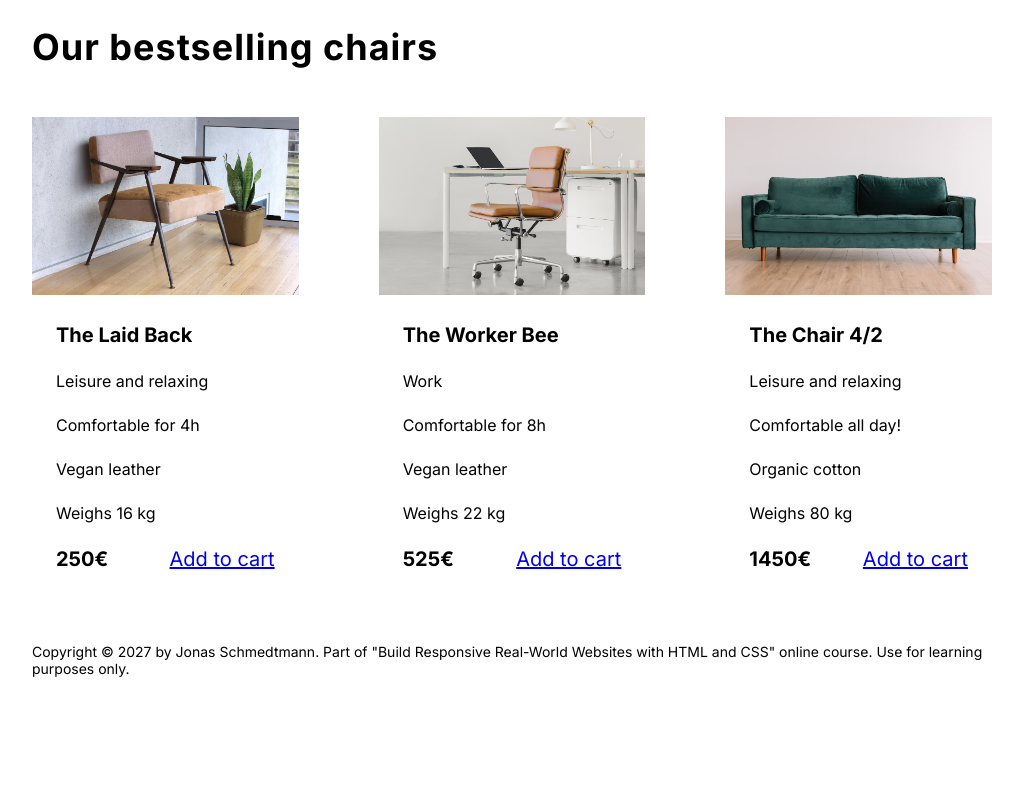
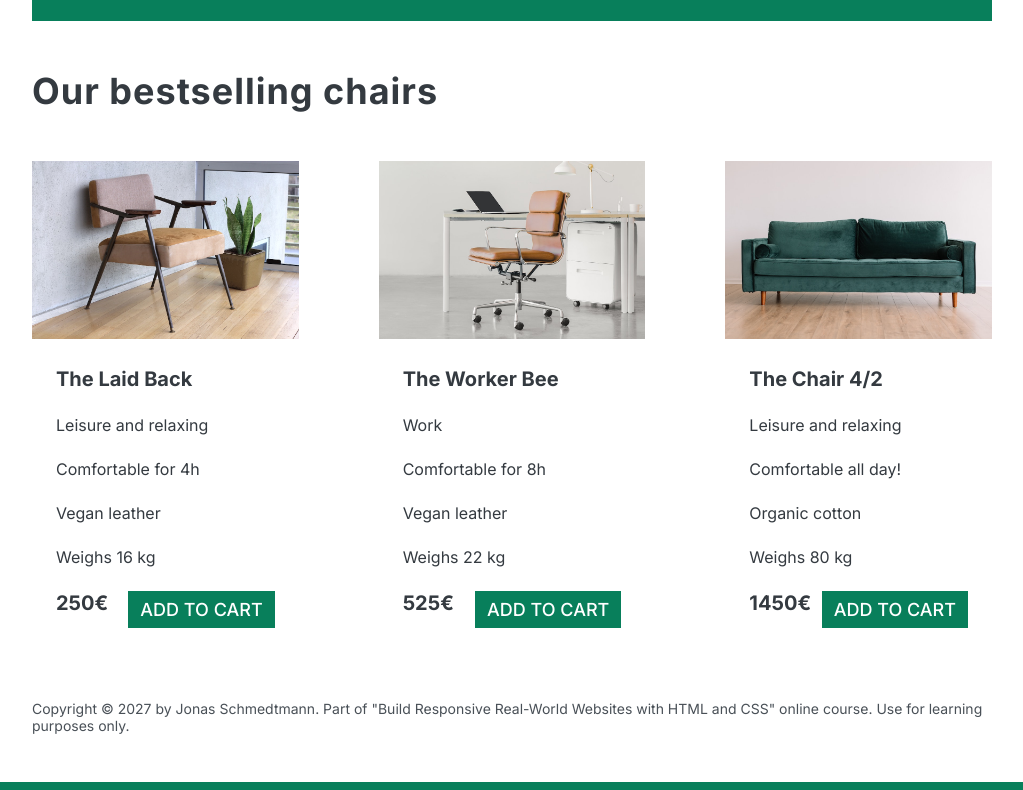
Before and after one commit to dinkodugec/webDesign, a plain HTML site: page index.html in a window 1280 px wide. Shown: the part 1083-1873 px from the top of the page, without its empty margins (128-1151 px from the left). Before the commit the page ends 1808 px from the top, so only its background shows below. Drawn offline with Linux system fonts and the light colour scheme.

Commit message:
implementing colors

```diff
--- a/style.css
+++ b/style.css
@@ -5,6 +5,9 @@ SPACING SYSTEM (px)
 FONT SIZE SYSTEM (px)
 10 / 12 / 14 / 16 / 18 / 20 / 24 / 30 / 36 / 44 / 52 / 62 / 74 / 86 / 98
 */
+
+/* MAIN color #087f5b  https://yeun.github.io/open-color/
+   grey color #343a40*/
 
 * {
   margin: 0;
@@ -17,6 +20,8 @@ FONT SIZE SYSTEM (px)
 /* ------------------------ */
 body {
   font-family: "inter", sans-serif;
+  color: #343a40;
+  border-bottom: 8px solid #087f5b;
 }
 
 .container {
@@ -43,6 +48,32 @@ h2 {
   column-gap: 80px;
 }
 
+.btn:link,
+.btn:visited{
+   background-color:#087f5b ;
+   color: #fff;
+   text-decoration: none;
+   font-weight: 500;
+   font-size:18px;
+   text-transform: uppercase;
+
+
+}
+
+.btn:hover,
+.btn:active{
+   background-color: #099268;
+}
+
+.btn--big{
+  font-size:18px;
+  padding: 16px 32px;
+ }
+
+.btn--small{
+font-size: 14px;
+padding: 8px 12px;
+}
 /* ------------------------ */
 /* COMPONENT STYLES */
 /* ------------------------ */
@@ -93,6 +124,9 @@ img {
 
 /* TESTIMONIAL */
 .testimonial-section {
+  background-color:#087f5b;
+  color: #fff;
+  padding: 24px;
 }
 
 .testimonial-box {
@@ -150,4 +184,5 @@ h3 {
 footer {
   margin-bottom: 48px;
   font-size: 14px;
+  color: #495057;
 }
```
